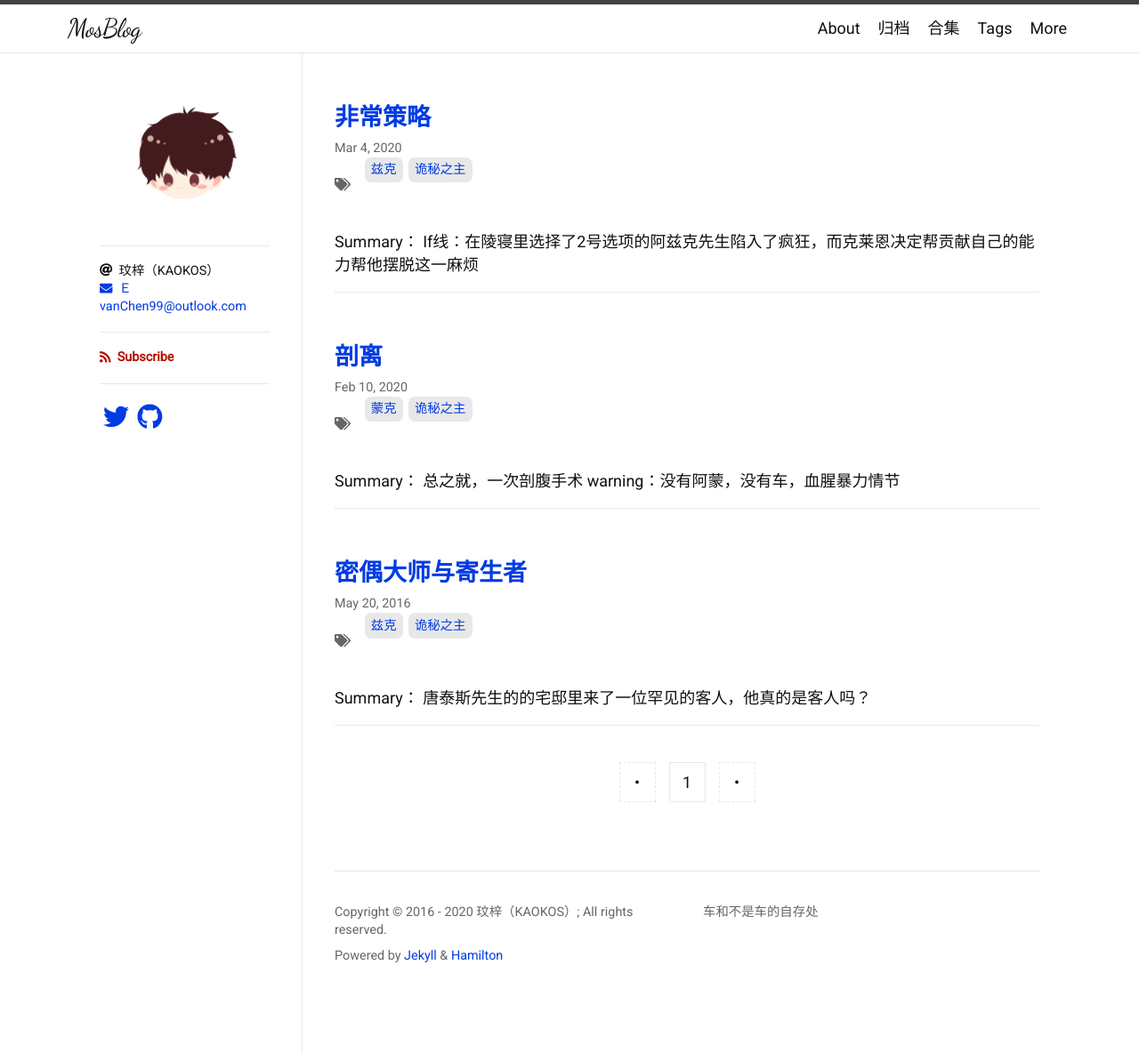
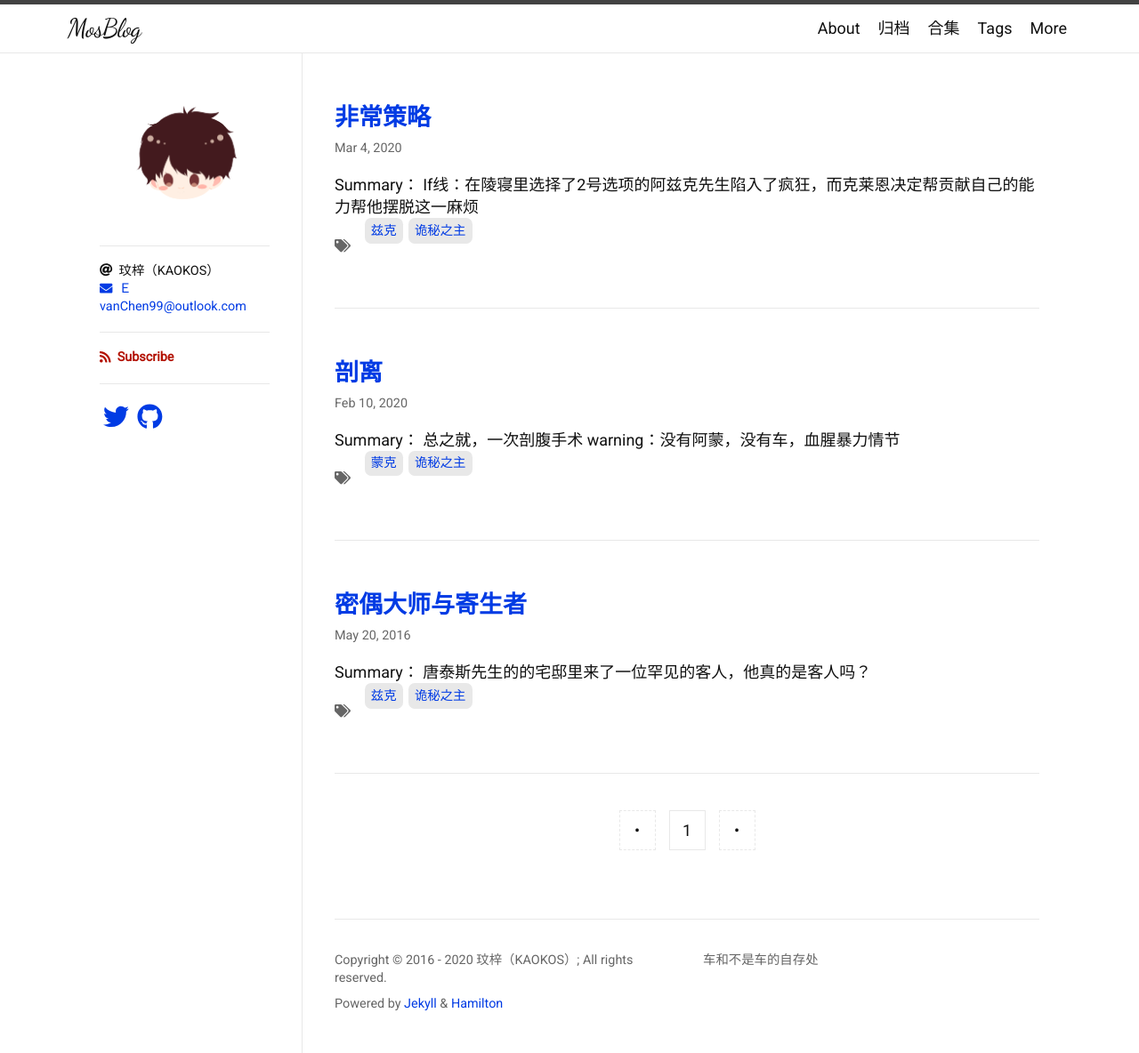
Before and after one commit to Snaky9/SBlog, a Jekyll site: the page built from index.html, in a window 1280 px wide. Shown: the whole page at 89% size. Built offline with Jekyll 4.4.1, drawn with Linux system fonts in a browser that asks for light colours; nearby versions of some CDN libraries; some web fonts are replaced; the list of posts is cut into pages by our own code.

Commit message:
8.5 add tag

```diff
--- a/_layouts/home.html
+++ b/_layouts/home.html
@@ -23,6 +23,9 @@ layout: default
           </a>
         </h2>
         <span class="post-meta">{{ post.date | date: date_format }}</span>
+        {%- if post.show_excerpts != false -%}
+          <div class="post-excerpt">{{ post.excerpt | strip_html }}</div>
+        {%- endif -%}
         {% if post.tags.size > 0 %}
         <div class="post-meta">
         <i class="fas fa-tags"></i>
@@ -37,9 +40,6 @@ layout: default
           </ul>
         </div>
       {% endif %}
-        {%- if post.show_excerpts != false -%}
-          <div class="post-excerpt">{{ post.excerpt | strip_html }}</div>
-        {%- endif -%}
       </li>
       {%- endfor -%}
     </ul>
```
Lines whose indentation alone changed are shown as unchanged.
